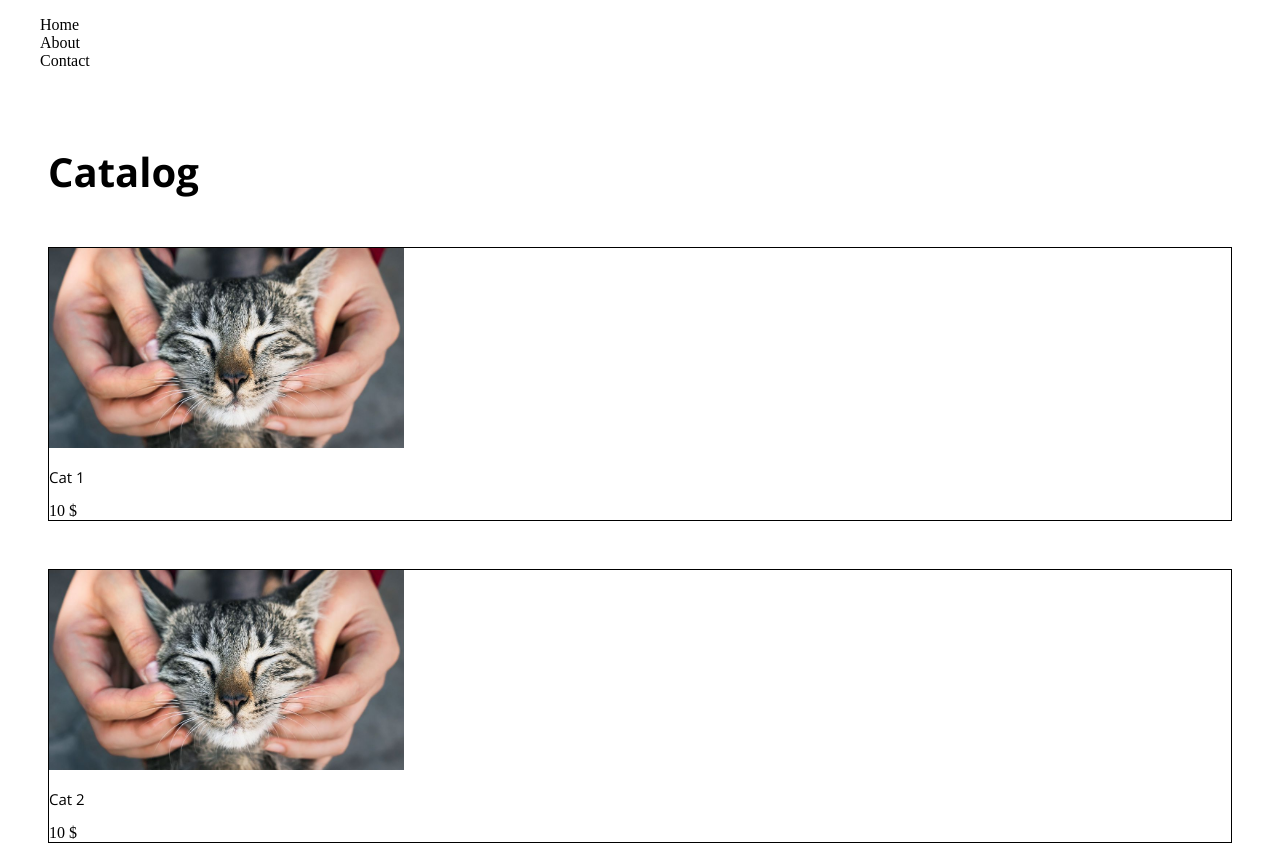
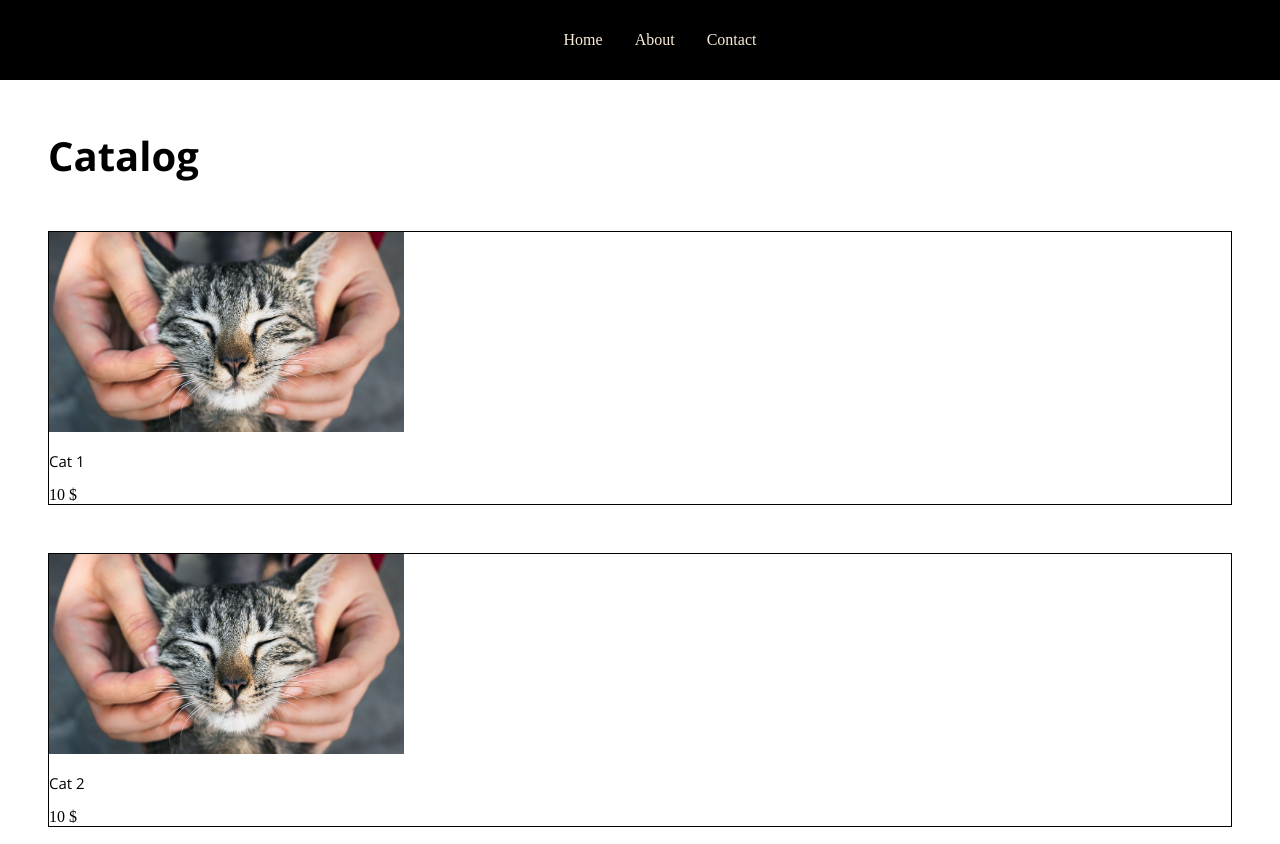
Before and after one commit to daurenabasov/react-lessons, a React (Vite) app: page / in a window 1280 px wide. Shown: the top 844 px of the page. Built offline with nearby package versions, Linux system fonts and the light colour scheme.

Commit message:
styles header

```diff
--- a/src/App/App.jsx
+++ b/src/App/App.jsx
@@ -32,7 +32,7 @@ const App = () => {
 
   return (
     <>
-      <Header Header="header" />
+      <Header />
       <h1>Catalog</h1>
       {
         // обращаюсь к массиву и прохожусь по нему отрисовывая компонент Card
--- a/src/Components/Layouts/Header/Header.module.scss
+++ b/src/Components/Layouts/Header/Header.module.scss
@@ -1,5 +1,18 @@
 .header {
   max-width: 100%;
   min-height: 80px;
-  background: blue($color: #5da9d2);
+  background: black;
+  display: flex;
+  justify-content: center;
+  align-items: center;
+
+  ul {
+    display: flex;
+    gap: 2rem;
+    align-items: center;
+
+    li {
+      color: antiquewhite;
+    }
+  }
 }
```
